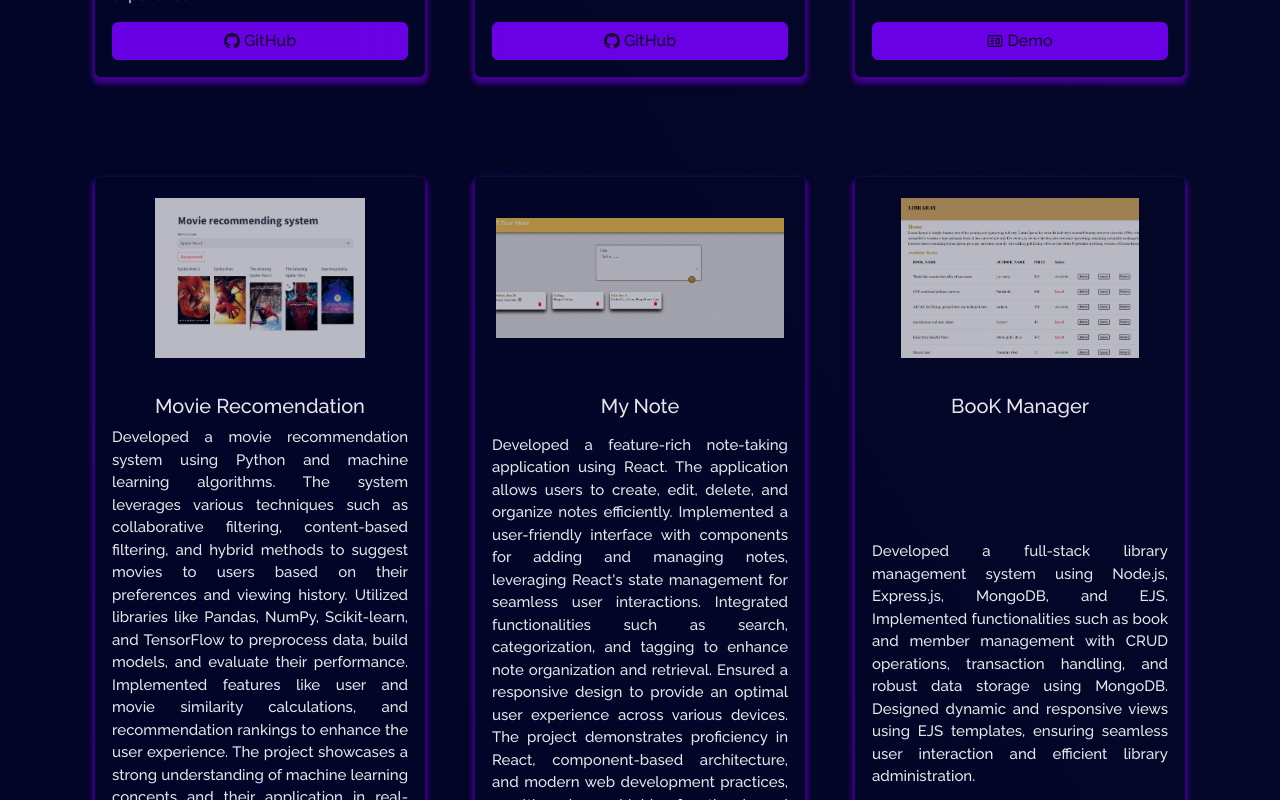
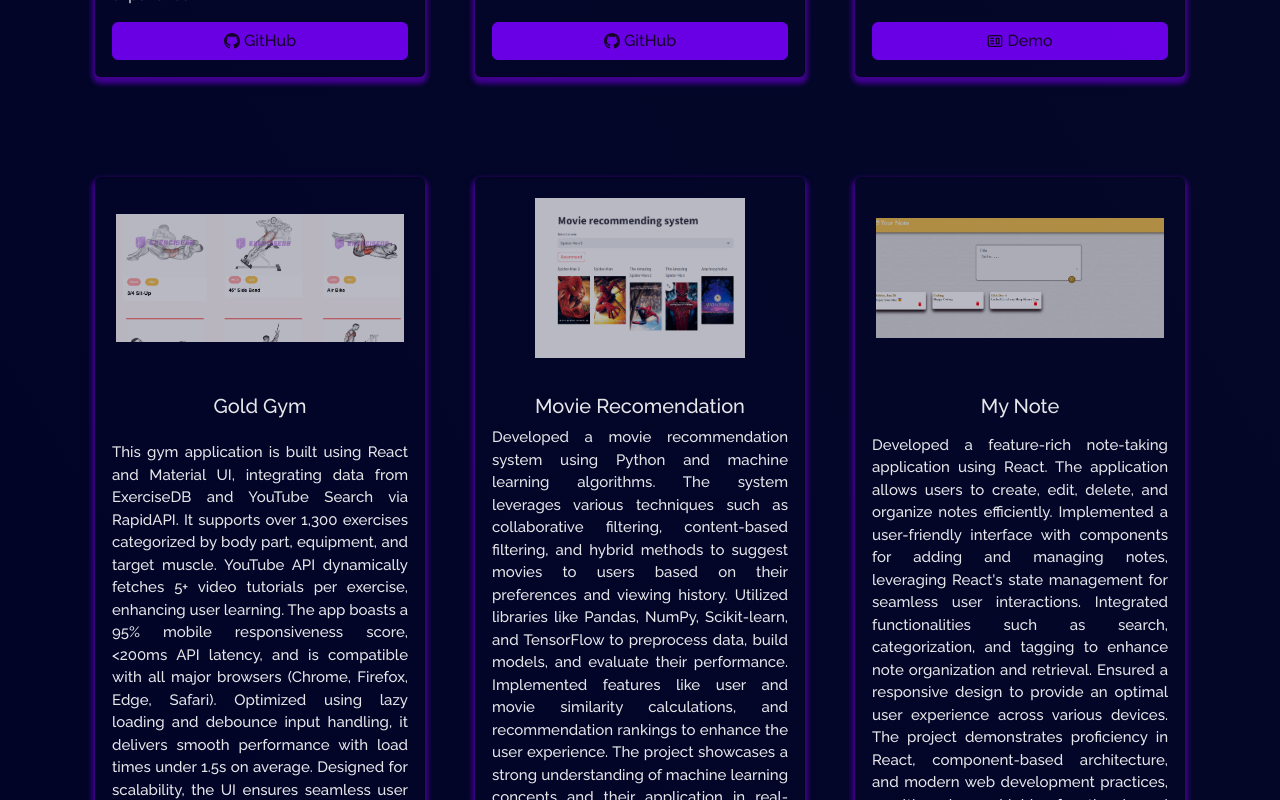
Before and after one commit to thedhirajshah13/PortFolio_Dhiraj, a React (Create React App) app: page /project in a window 1280 px wide. Shown: the part 1040-1840 px from the top of the page. Built offline with nearby package versions, Linux system fonts and the light colour scheme.

Commit message:
updated project

```diff
--- a/src/pages/Projects.jsx
+++ b/src/pages/Projects.jsx
@@ -7,7 +7,7 @@ import MovieRecomendation from "../assets/projects/Movie_Recomendation.png";
 import ECommerce from "../assets/projects/E-Commerce.png";
 
 import MyNote from "../assets/projects/My_Note.png";
-import Book from "../assets/projects/Book_Manager.png";
+import Gym from "../assets/projects/Gym.png";
 import ChatFussion from "../assets/projects/ChatFussion.png";
 const Projects = () => {
   return (
@@ -54,6 +54,16 @@ Technologies Used: MongoDB for the database, Express.js for backend routing, Rea
               demoLink="https://shop-circle.netlify.app"
             />
           </Col>
+          <Col md={4} className="project-card">
+            <ProjectCard
+              imgPath={Gym}
+              isBlog={false}
+              title="Gold Gym"
+              description="This gym application is built using React and Material UI, integrating data from ExerciseDB and YouTube Search via RapidAPI. It supports over 1,300 exercises categorized by body part, equipment, and target muscle. YouTube API dynamically fetches 5+ video tutorials per exercise, enhancing user learning. The app boasts a 95% mobile responsiveness score, <200ms API latency, and is compatible with all major browsers (Chrome, Firefox, Edge, Safari). Optimized using lazy loading and debounce input handling, it delivers smooth performance with load times under 1.5s on average. Designed for scalability, the UI ensures seamless user interaction and accessibility."
+              ghLink="https://github.com/thedhirajshah13/Gold_Gym"
+              demoLink="https://golg-gym.netlify.app"
+            />
+          </Col>
 
           <Col md={4} className="project-card">
             <ProjectCard
@@ -77,15 +87,7 @@ Technologies Used: MongoDB for the database, Express.js for backend routing, Rea
             />
           </Col>
 
-          <Col md={4} className="project-card">
-            <ProjectCard
-              imgPath={Book}
-              isBlog={false}
-              title="BooK Manager"
-              description="Developed a full-stack library management system using Node.js, Express.js, MongoDB, and EJS. Implemented functionalities such as book and member management with CRUD operations, transaction handling, and robust data storage using MongoDB. Designed dynamic and responsive views using EJS templates, ensuring seamless user interaction and efficient library administration."
-              ghLink="https://github.com/thedhirajshah13"
-            />
-          </Col>
+
         </Row>
       </Container>
     </Container>
```
Also changed, not shown: src/components/Navbar/Navbar.jsx (+4 -17 lines), src/assets/projects/Gym.png (added).
